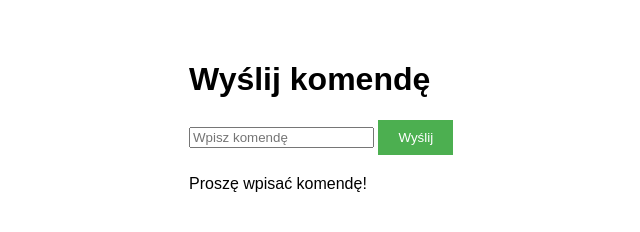
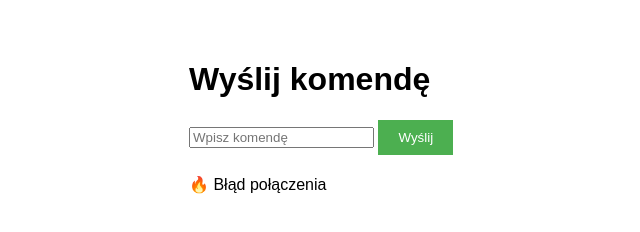
Before and after one commit to xMacha/nd-hbesgwgwf, a plain HTML site: page index.html in a window 1280 px wide. Both pictures are taken after a click on the button "Wyślij". Shown: the full height of the page, 151-791 px from the left. Drawn offline with Linux system fonts and the light colour scheme; no server answers.

Commit message:
Update index.html

```diff
--- a/index.html
+++ b/index.html
@@ -31,37 +31,32 @@
 
     <script>
 const API_URL = 'https://macha111.pythonanywhere.com/api/command';
-        const API_KEY = 'cfel'; // Zmień na swój klucz
+const API_KEY = 'TAJNY_KLUCZ_123'; // MUSI BYĆ IDENTYCZNY JAK W APLIKACJI
 
 async function sendCommand() {
     const command = document.getElementById('commandInput').value;
-            const statusDiv = document.getElementById('status');
-
-            if(!command) {
-                statusDiv.textContent = "Proszę wpisać komendę!";
-                return;
-            }
 
     try {
         const response = await fetch(API_URL, {
             method: 'POST',
             headers: {
                 'Content-Type': 'application/json',
-                        'X-API-Key': API_KEY
+                'X-API-Key': API_KEY // Klucz w nagłówku
             },
-                    body: JSON.stringify({ command: command })
+            body: JSON.stringify({ command })
         });
 
         const data = await response.json();
+        console.log("Odpowiedź serwera:", data); // Debug
 
         if(response.ok) {
-                    statusDiv.textContent = `✅ Komenda "${command}" wysłana! ID: ${data.id}`;
+            document.getElementById('status').textContent = "✅ Komenda wysłana!";
         } else {
-                    statusDiv.textContent = `❌ Błąd: ${data.error}`;
+            document.getElementById('status').textContent = `❌ Błąd: ${data.error}`;
         }
     } catch(error) {
-                statusDiv.textContent = "🔥 Błąd połączenia z serwerem";
-                console.error("Szczegóły błędu:", error);
+        console.error("Pełny błąd:", error);
+        document.getElementById('status').textContent = "🔥 Błąd połączenia";
     }
 }
 </script>
```
Lines whose indentation alone changed are shown as unchanged.
